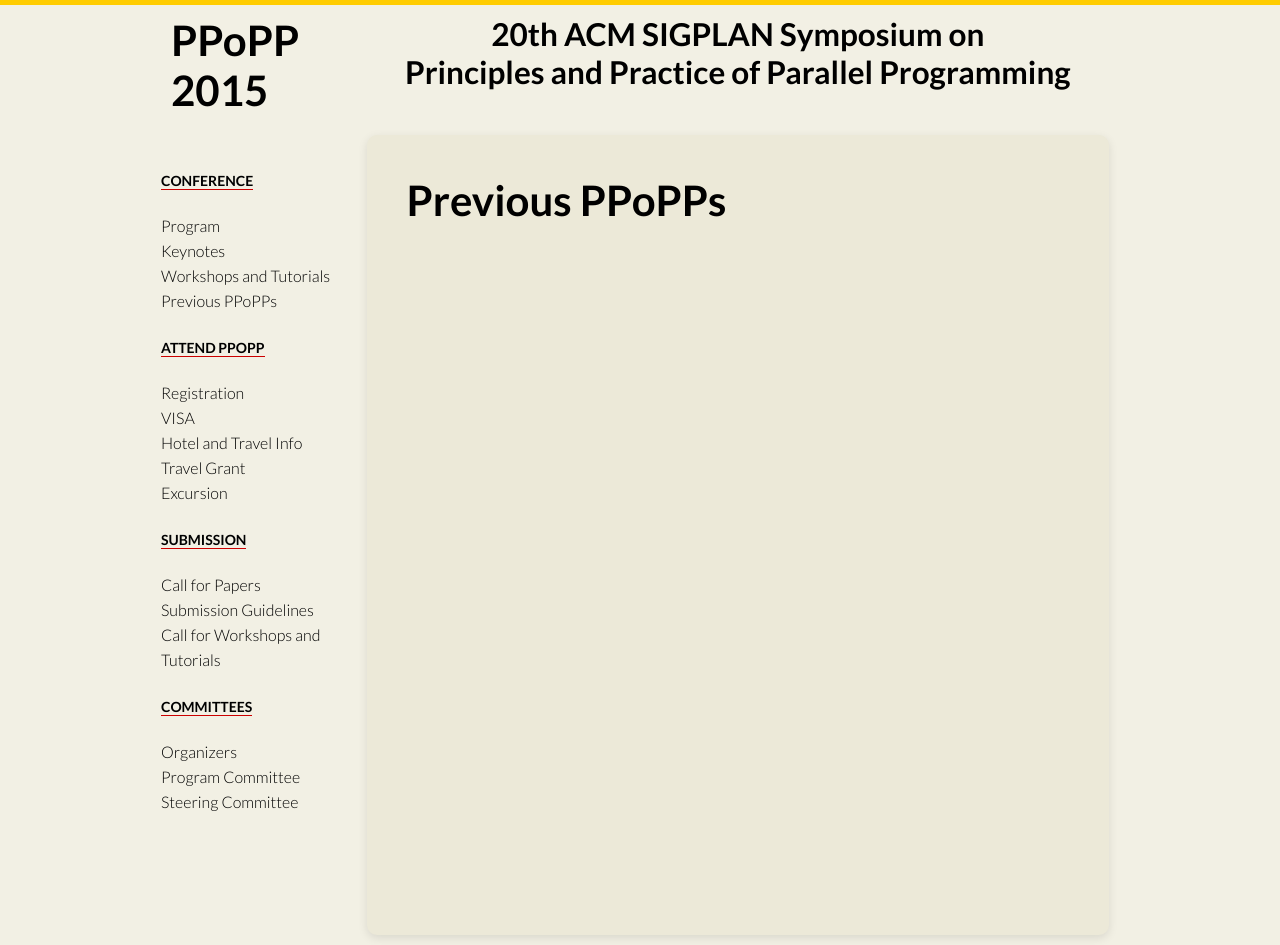
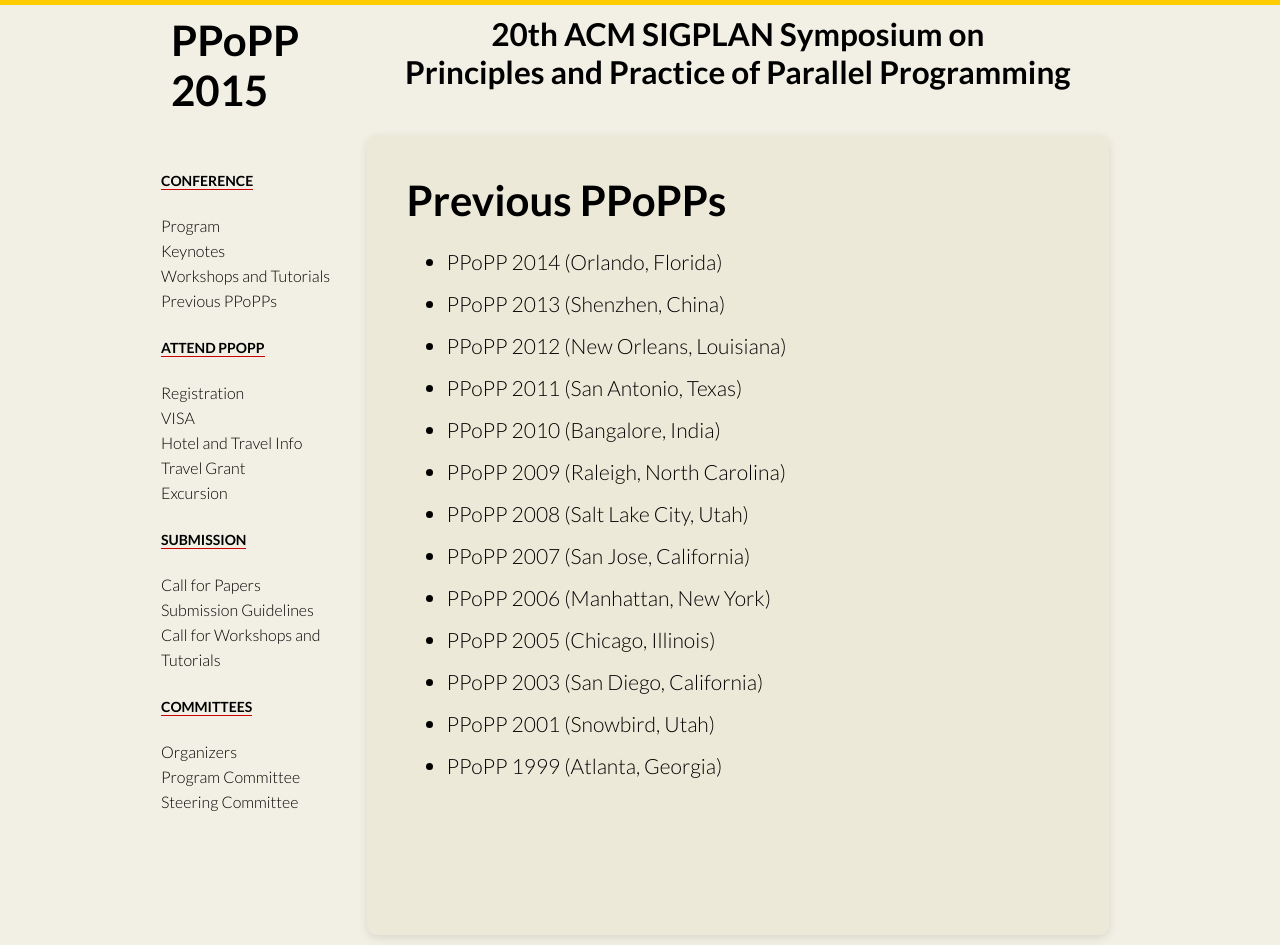
Before and after one commit to southerngs/ppopp-site, a Jekyll site: the page built from previous.md, in a window 1280 px wide. Built offline with Jekyll 4.4.1, drawn with Linux system fonts in a browser that asks for light colours; some web fonts are replaced.

Commit message:
adding previous symposium

```diff
--- a/previous.md
+++ b/previous.md
@@ -3,3 +3,16 @@ layout: default
 title: Previous PPoPPs
 permalink: /previous/
 ---
+* [PPoPP 2014 (Orlando, Florida)](https://sites.google.com/site/ppopp2014/)
+* [PPoPP 2013 (Shenzhen, China)](http://ppopp2013.ics.uci.edu/)
+* [PPoPP 2012 (New Orleans, Louisiana)](http://dl.acm.org/citation.cfm?id=2145816&picked=prox)
+* [PPoPP 2011 (San Antonio, Texas)](http://ppopp11.ac.uma.es/)
+* [PPoPP 2010 (Bangalore, India)](http://polaris.cs.uiuc.edu/ppopp10)
+* [PPoPP 2009 (Raleigh, North Carolina)](http://ppopp09.rice.edu/)
+* [PPoPP 2008 (Salt Lake City, Utah)](http://research.ihost.com/ppopp08/)
+* [PPoPP 2007 (San Jose, California)](http://dl.acm.org/citation.cfm?id=1229428)
+* [PPoPP 2006 (Manhattan, New York)](http://dl.acm.org/citation.cfm?id=1122971)
+* [PPoPP 2005 (Chicago, Illinois)](http://www.cs.cornell.edu/Conferences/PPoPP05/)
+* [PPoPP 2003 (San Diego, California)](http://ppopp.lcs.mit.edu/)
+* [PPoPP 2001 (Snowbird, Utah)](http://dl.acm.org/citation.cfm?id=379539)
+* [PPoPP 1999 (Atlanta, Georgia)](http://csag.ucsd.edu/ppopp/)
```
Also changed, not shown: index.md (+2 -1 lines).
